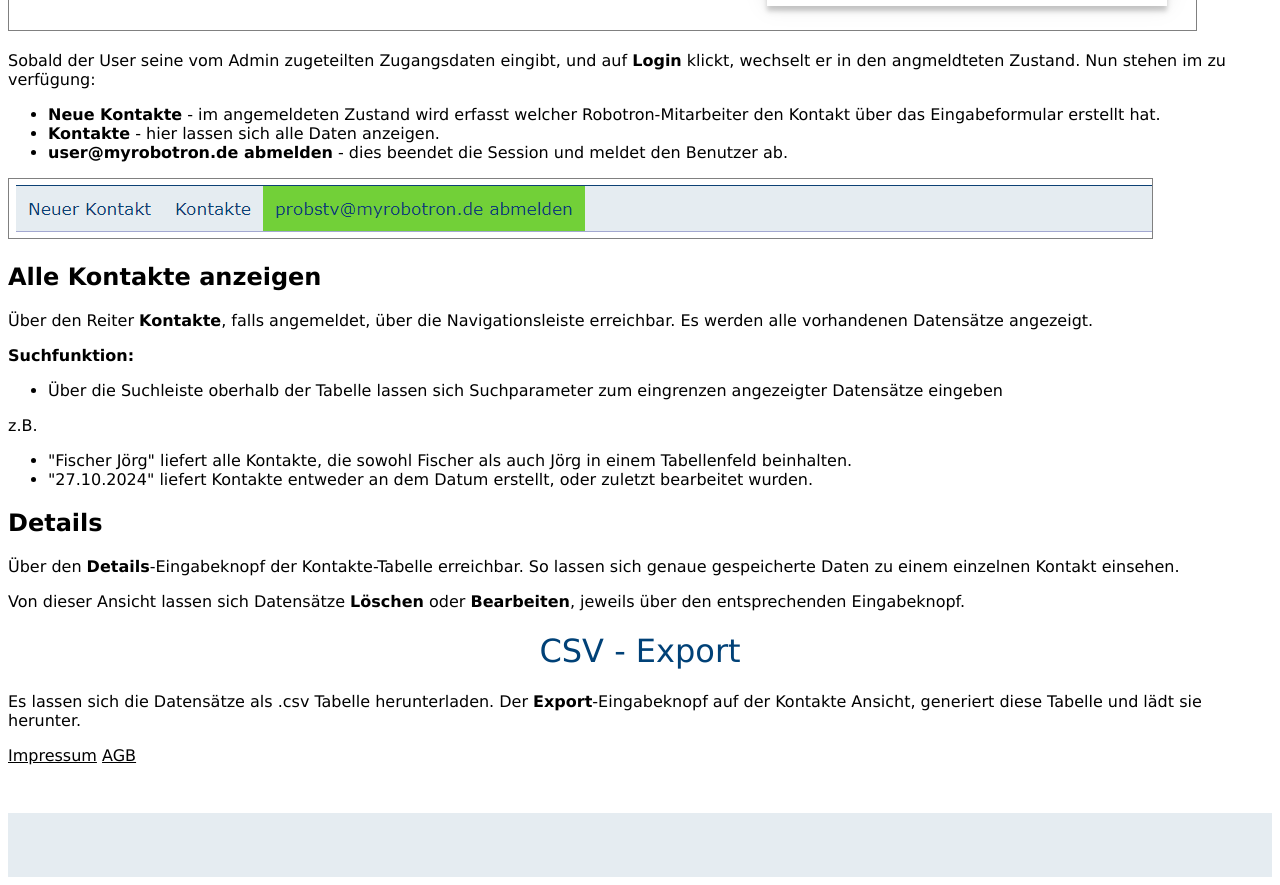
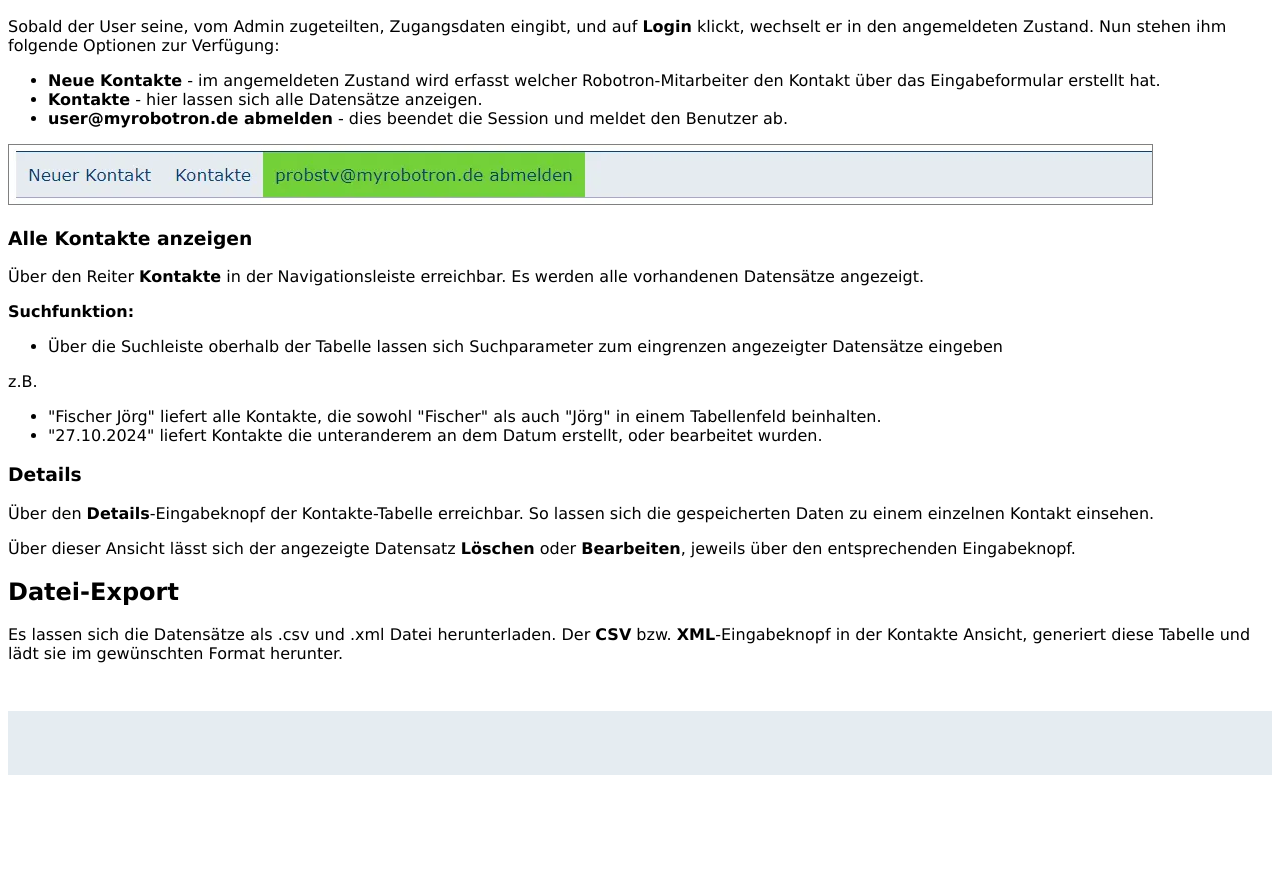
Before and after one commit to labpa/robotron-kontakt, a plain HTML site: page src/help.html in a window 1280 px wide. Shown: the part 712-1597 px from the top of the page. After the commit the page ends 1495 px from the top, so only its background shows below. Drawn offline with Linux system fonts and the light colour scheme; a script that the page names is missing.

Commit message:
help.html sprachlich angepasst und Bilder ausgetauscht

```diff
--- a/src/help.html
+++ b/src/help.html
@@ -12,35 +12,33 @@
 <body>
     <nav id="navbar"></nav>
     <h1 id="dokumentaiton">Dokumentation</h1>
-    <h1 id="navigation-der-seite">Navigation der Seite</h1>
-    <p>Uneingeloggt kann ausschließlich das Kontaktformular <strong>&quot;Neuer Kontakt&quot;</strong> oder die <strong>&quot;Anmelden&quot;</strong>-Seite aufgerufen werden.</p>
-    <img style="border:1px solid gray" src="./img/einloggen.png" alt="einloggen screencapture" />
-    <p>Sobald der User seine vom Admin zugeteilten Zugangsdaten eingibt, und auf <strong>Login</strong> klickt, wechselt er in den angmeldteten Zustand. Nun stehen im zu verfügung:</p>
+    <h2 id="navigation-der-seite">Navigation der Seite</h2>
+    <p>Unangemeldet kann ausschließlich das Kontaktformular <strong>&quot;Neuer Kontakt&quot;</strong> oder die <strong>&quot;Anmelden&quot;</strong>-Seite aufgerufen werden.</p>
+    <img style="border:1px solid gray" src="./img/einloggen.webp" alt="einloggen screencapture" />
+    <p>Sobald der User seine, vom Admin zugeteilten, Zugangsdaten eingibt, und auf <strong>Login</strong> klickt, wechselt er in den angemeldeten Zustand. Nun stehen ihm folgende Optionen zur Verfügung:</p>
     <ul>
         <li><strong>Neue Kontakte</strong> - im angemeldeten Zustand wird erfasst welcher Robotron-Mitarbeiter den Kontakt über das Eingabeformular erstellt hat.</li>
-        <li><strong>Kontakte</strong> - hier lassen sich alle Daten anzeigen.</li>
+        <li><strong>Kontakte</strong> - hier lassen sich alle Datensätze anzeigen.</li>
         <li><strong>user@myrobotron.de abmelden</strong> - dies beendet die Session und meldet den Benutzer ab.</li>
     </ul>
-    <img style="border:1px solid gray" src="./img/ausloggen.png" alt="ausloggen screencapture" />
-    <h2 id="alle-kontakte-anzeigen">Alle Kontakte anzeigen</h2>
-    <p>Über den Reiter <strong>Kontakte</strong>, falls angemeldet, über die Navigationsleiste erreichbar. Es werden alle vorhandenen Datensätze angezeigt.</p>
+    <img style="border:1px solid gray" src="./img/ausloggen.webp" alt="ausloggen screencapture" />
+    <h3 id="alle-kontakte-anzeigen">Alle Kontakte anzeigen</h3>
+    <p>Über den Reiter <strong>Kontakte</strong> in der Navigationsleiste erreichbar. Es werden alle vorhandenen Datensätze angezeigt.</p>
     <p><strong>Suchfunktion:</strong></p>
     <ul>
         <li>Über die Suchleiste oberhalb der Tabelle lassen sich Suchparameter zum eingrenzen angezeigter Datensätze eingeben</li>
     </ul>
     <p>z.B.</p>
     <ul>
-        <li>&quot;Fischer Jörg&quot; liefert alle Kontakte, die sowohl Fischer als auch Jörg in einem Tabellenfeld beinhalten.</li>
-        <li>&quot;27.10.2024&quot; liefert Kontakte entweder an dem Datum erstellt, oder zuletzt bearbeitet wurden.</li>
+        <li>&quot;Fischer Jörg&quot; liefert alle Kontakte, die sowohl &quot;Fischer&quot; als auch &quot;Jörg&quot; in einem Tabellenfeld beinhalten.</li>
+        <li>&quot;27.10.2024&quot; liefert Kontakte die unteranderem an dem Datum erstellt, oder bearbeitet wurden.</li>
     </ul>
-    <h2 id="details">Details</h2>
-    <p>Über den <strong>Details</strong>-Eingabeknopf der Kontakte-Tabelle erreichbar. So lassen sich genaue gespeicherte Daten zu einem einzelnen Kontakt einsehen.</p>
-    <p>Von dieser Ansicht lassen sich Datensätze <strong>Löschen</strong> oder <strong>Bearbeiten</strong>, jeweils über den entsprechenden Eingabeknopf.</p>
-    <h1 id="csv-export">CSV - Export</h1>
-    <p>Es lassen sich die Datensätze als .csv Tabelle herunterladen. Der <strong>Export</strong>-Eingabeknopf auf der Kontakte Ansicht, generiert diese Tabelle und lädt sie herunter.</p>
+    <h3 id="details">Details</h3>
+    <p>Über den <strong>Details</strong>-Eingabeknopf der Kontakte-Tabelle erreichbar. So lassen sich die gespeicherten Daten zu einem einzelnen Kontakt einsehen.</p>
+    <p>Über dieser Ansicht lässt sich der angezeigte Datensatz <strong>Löschen</strong> oder <strong>Bearbeiten</strong>, jeweils über den entsprechenden Eingabeknopf.</p>
+    <h2 id="datei-export">Datei-Export</h2>
+    <p>Es lassen sich die Datensätze als .csv und .xml Datei herunterladen. Der <strong>CSV</strong> bzw. <strong>XML</strong>-Eingabeknopf in der Kontakte Ansicht, generiert diese Tabelle und lädt sie im gewünschten Format herunter.</p>
 
-    <a href="./impressum.html">Impressum</a>
-    <a href="./help.html">AGB</a>
     <footer id="footer" class="footer"></footer>
 </body>
 
```
Also changed, not shown: src/img/ausloggen.png (deleted), src/img/ausloggen.webp (added), src/img/einloggen.png (deleted), src/img/einloggen.webp (added).
